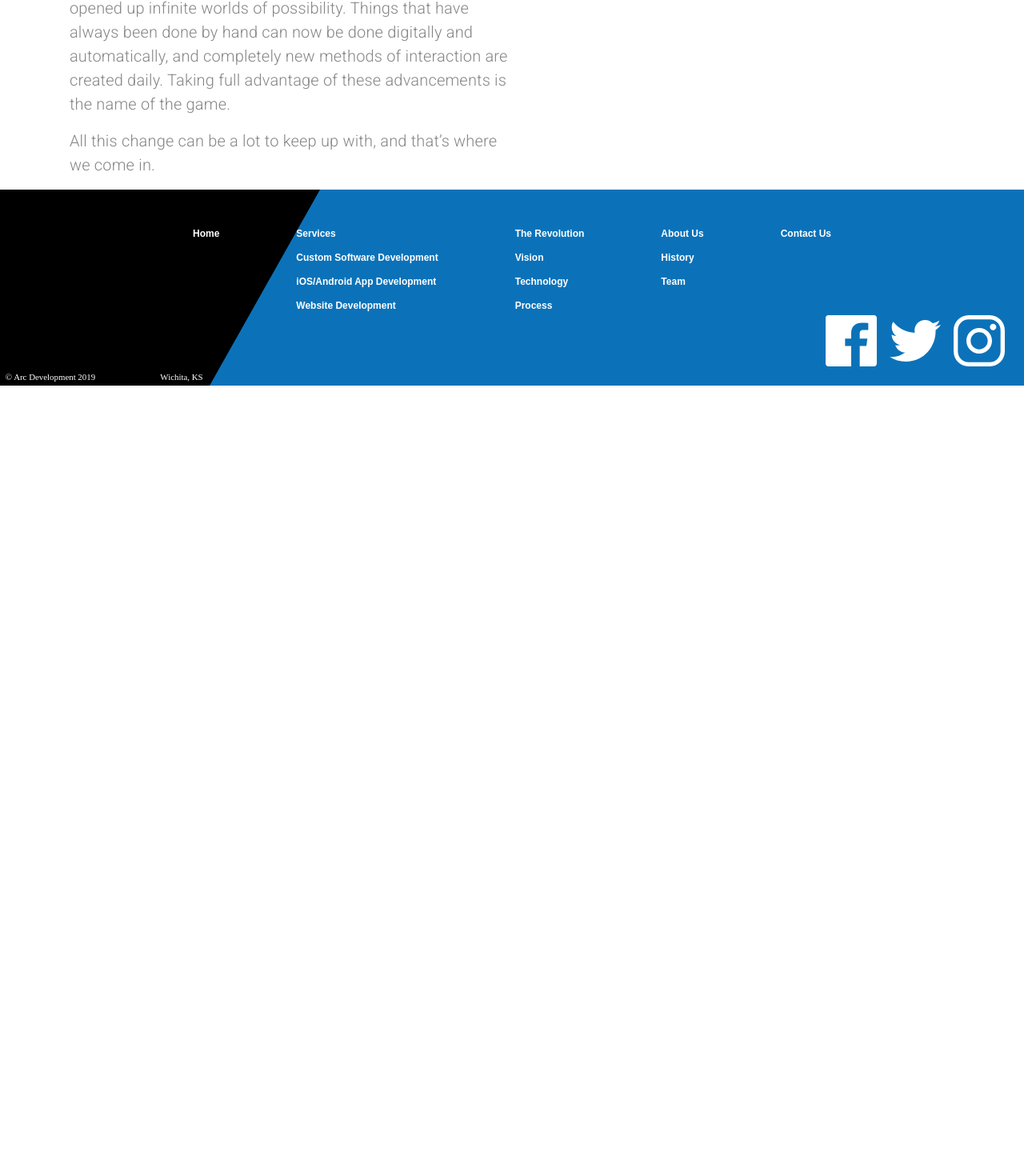
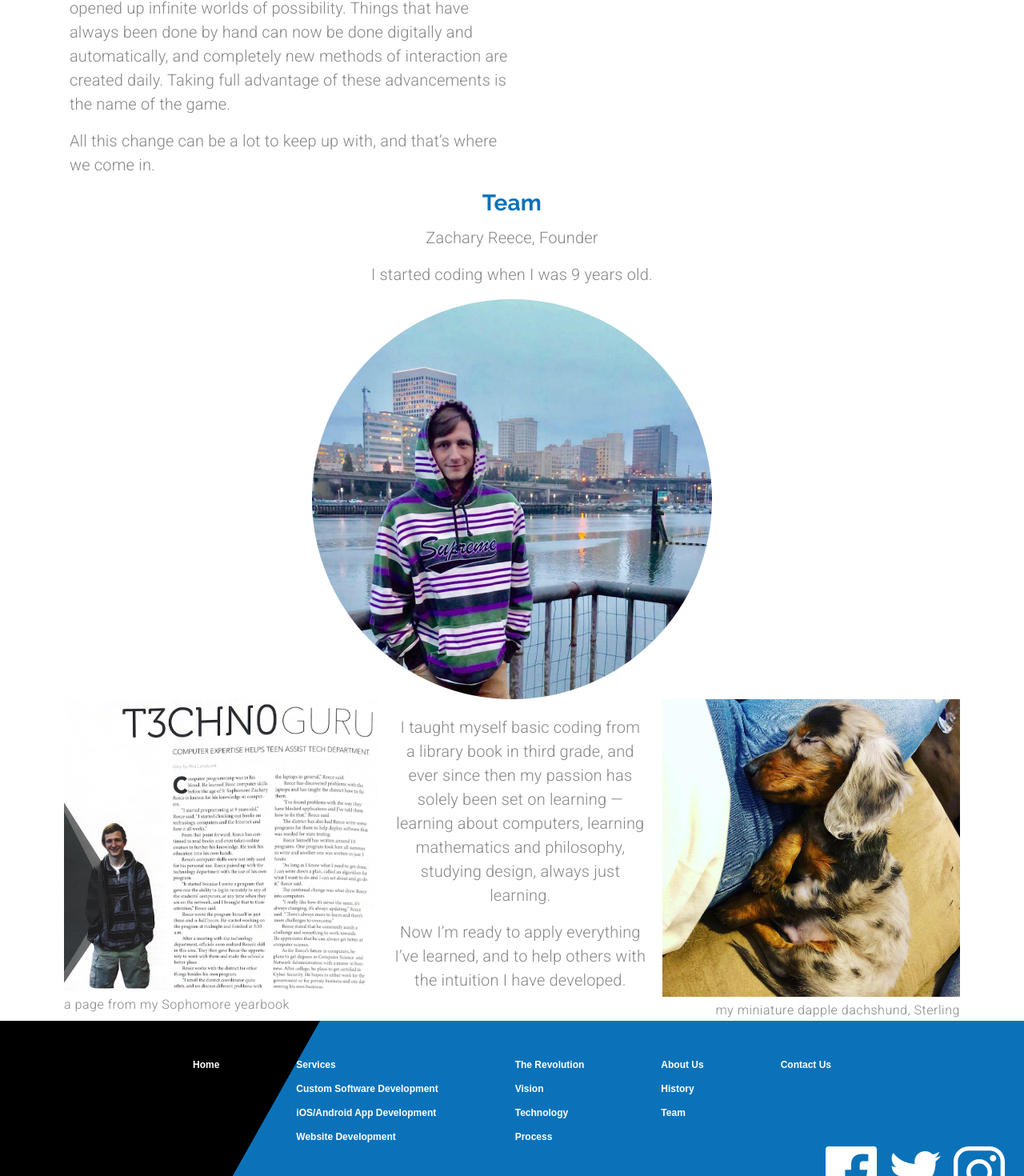
Before and after one commit to Doode1524/material-ui-project1, a React (Create React App) app: page /about in a window 1280 px wide. Shown: the part 702-2172 px from the top of the page at 80% size. Before the commit the page ends 1184 px from the top, so only its background shows below. Built offline with nearby package versions, Linux system fonts and the light colour scheme.

Commit message:
about us page - team

```diff
--- a/src/components/About.js
+++ b/src/components/About.js
@@ -126,6 +126,64 @@ export default function About(props) {
           </Grid>
         </Grid>
       </Grid>
+      <Grid
+        item
+        container
+        direction="column"
+        alignItems="center"
+        className={classes.rowContainer}
+      >
+        <Grid item>
+          <Typography align="center" variant="h4" gutterBottom>
+            Team
+          </Typography>
+        </Grid>
+        <Grid item>
+          <Typography variant="body1" paragraph align="center">
+            Zachary Reece, Founder
+          </Typography>
+          <Typography variant="body1" paragraph align="center">
+            I started coding when I was 9 years old.
+          </Typography>
+        </Grid>
+        <Grid item>
+          <Avatar alt="founder" src={profile} className={classes.avatar} />
+        </Grid>
+        <Grid item container>
+          <Grid item container direction="column" lg>
+            <Grid item>
+              <img src={yearbook} alt="yearbook page about founder" />
+            </Grid>
+            <Grid item>
+              <Typography variant="caption">
+                a page from my Sophomore yearbook
+              </Typography>
+            </Grid>
+          </Grid>
+          <Grid item lg style={{maxWidth: "45em", padding: "1.25em"}}>
+            <Typography variant="body1" align="center" paragraph>
+              I taught myself basic coding from a library book in third grade,
+              and ever since then my passion has solely been set on learning —
+              learning about computers, learning mathematics and philosophy,
+              studying design, always just learning.
+            </Typography>
+            <Typography variant="body1" align="center" paragraph>
+              Now I’m ready to apply everything I’ve learned, and to help others
+              with the intuition I have developed.
+            </Typography>
+          </Grid>
+          <Grid item container direction="column" lg alignItems="flex-end">
+            <Grid item>
+              <img src={puppy} alt="grey spotted puppy" />
+            </Grid>
+            <Grid item>
+              <Typography variant="caption">
+                my miniature dapple dachshund, Sterling
+              </Typography>
+            </Grid>
+          </Grid>
+        </Grid>
+      </Grid>
     </Grid>
   );
 }
--- a/src/components/ui/Theme.js
+++ b/src/components/ui/Theme.js
@@ -64,6 +64,11 @@ export default createMuiTheme({
       color: arcGrey,
       fontWeight: 300,
     },
+    caption: {
+      fontSize: "1rem",
+      fontWeight: 300,
+      color: arcGrey
+    },
     learnButton: {
       borderColor: `${arcBlue}`,
       color: `${arcBlue}`,
```
